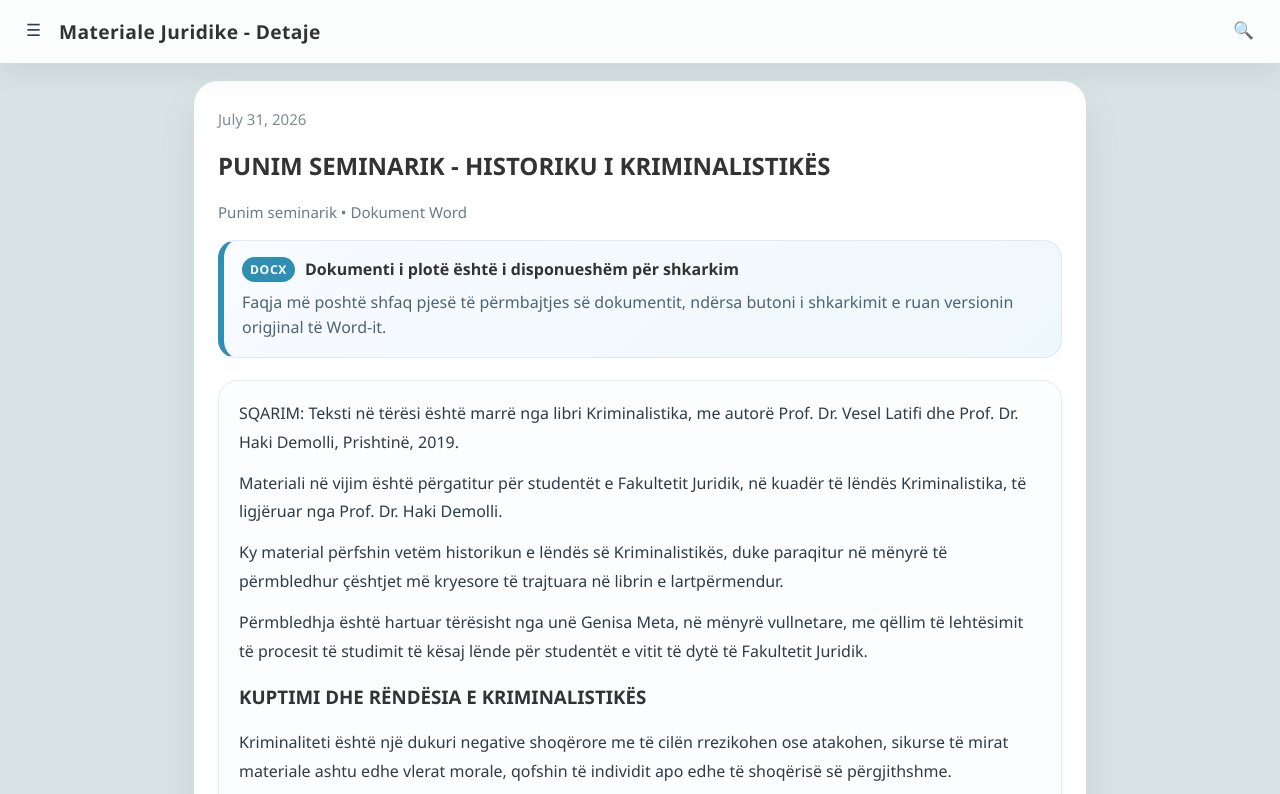
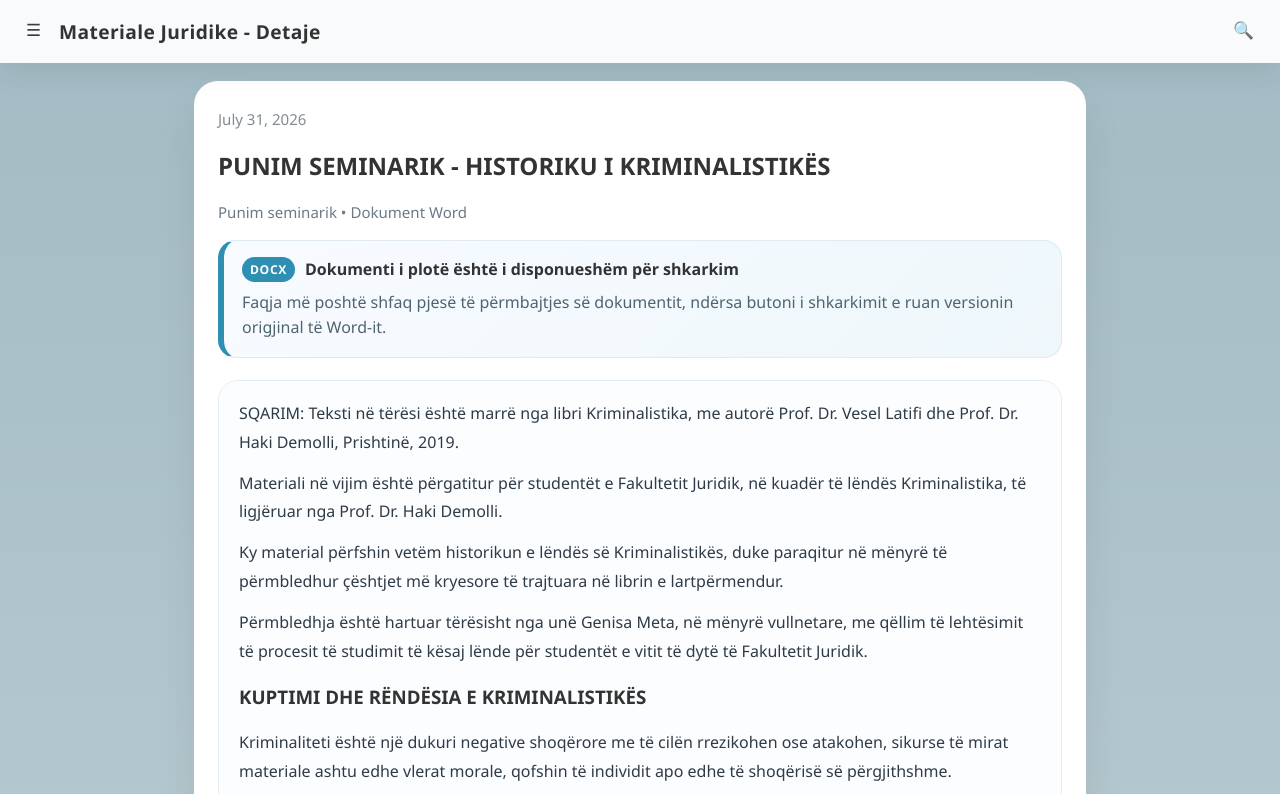
Before and after one commit to genisameta/Materiale-Juridike-Genisa-Meta, a website: page post.html in a window 1280 px wide. Shown: the top 794 px of the page. Drawn offline with Linux system fonts and the light colour scheme.

Commit message:
Update styles.css

```diff
--- a/styles.css
+++ b/styles.css
@@ -13,7 +13,6 @@ body {
   margin: 0;
   min-height: 100vh;
   background: linear-gradient(180deg, #a3bbc4 0%, #d8e3e6 100%);
-  background-image: url('Images/foto1.jpg');
   background-size: cover;
   background-position: center;
   background-repeat: no-repeat;
@@ -706,4 +705,3 @@ body {
   .content {
     padding: 18px 14px 28px;
   }
-}
```
